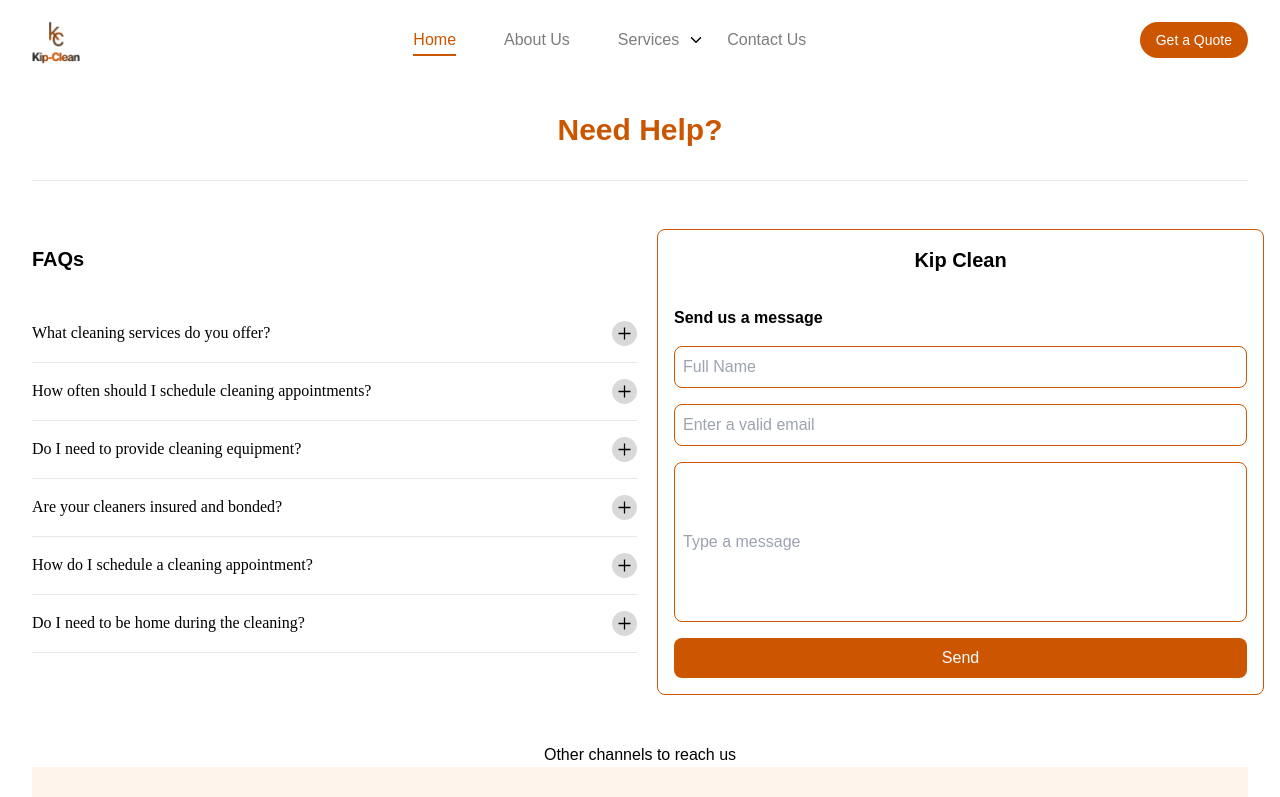
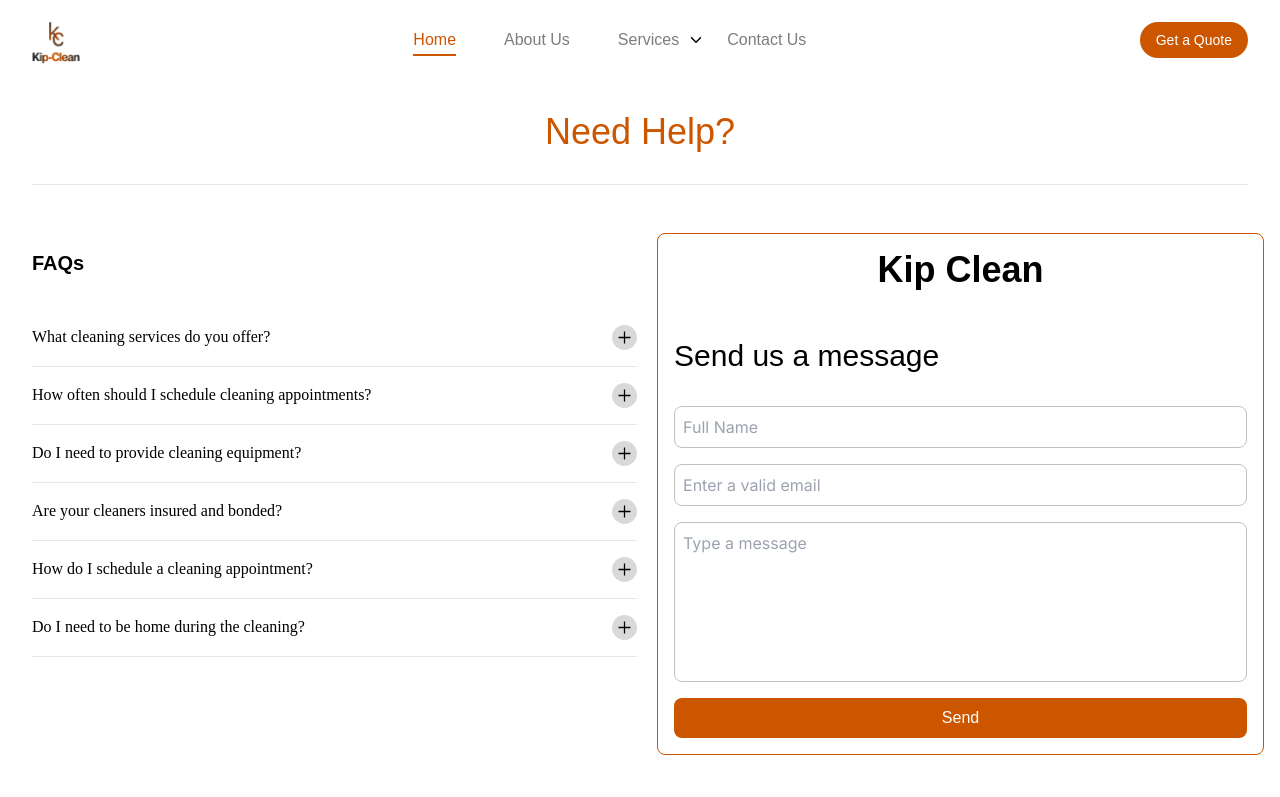
Before and after one commit to mosesfawole/kipclean-v1, a React (Vite) app: page /contact in a window 1280 px wide. Shown: the top 797 px of the page. Built offline with nearby package versions, Linux system fonts and the light colour scheme; a web font is replaced by a local one.

Commit message:
stlyes mod

```diff
--- a/src/components/ContactUs/ContactHeader.jsx
+++ b/src/components/ContactUs/ContactHeader.jsx
@@ -5,7 +5,7 @@ const ContactHeader = () => {
   return (
     <div className="">
       <div className="p-8 ">
-        <h1 className="pb-8 text-3xl font-bold text-center text-orange">
+        <h1 className="pb-8 text-3xl font-medium md:text-4xl text-center text-[#CC5500]">
           Need Help?
         </h1>
         <hr className="text-black bg-black" />
@@ -13,7 +13,7 @@ const ContactHeader = () => {
       {/*  */}
       <div className="flex flex-col h-full gap-8 md:flex-row md:gap-0">
         <div className="w-full px-8 py-8 pr-1 ">
-          <h1 className="text-xl font-semibold ">FAQs</h1>
+          <h1 className="text-xl font-bold ">FAQs</h1>
           <Faqs />
         </div>
         {/*  */}
--- a/src/components/ContactUs/Message.jsx
+++ b/src/components/ContactUs/Message.jsx
@@ -1,30 +1,30 @@
 const Message = () => {
   return (
     <>
-      <div className="w-full p-4 border rounded-lg border-orange">
+      <div className="w-full p-4 border-[1.5px] rounded-lg border-orange">
         <div className="text-center ">
-          <h1 className="pb-8 text-xl font-semibold">Kip Clean</h1>
+          <h1 className="mb-12 text-xl font-bold md:text-4xl">Kip Clean</h1>
         </div>
         {/* form */}
         <form action="" className="flex flex-col gap-4 ">
-          <p className="font-semibold ">Send us a message</p>
+          <p className="font-medium md:text-3xl mb-4 ">Send us a message</p>
           <input
             type="text"
             name="fullname"
             placeholder="Full Name"
-            className="w-full p-2 border rounded-lg border-orange"
+            className="outline-orange w-full p-2 border rounded-lg font-Inter font-normal border-orange md:border-[#C1C1C1]"
           />
           <input
             type="text"
             name="email"
             placeholder="Enter a valid email"
-            className="p-2 border rounded-lg border-orange"
+            className=" font-Inter  outline-orange p-2 border rounded-lg font-normal border-orange md:border-[#C1C1C1] "
           />
-          <input
+          <textarea
             type="text"
             name="message"
             placeholder="Type a message"
-            className="p-2 border rounded-lg border-orange h-[10rem] "
+            className="outline-orange p-2 border rounded-lg font-Inter  h-[10rem] border-orange md:border-[#C1C1C1] resize-none "
           />
           <button className="p-2 text-white rounded-lg bg-orange">Send</button>
         </form>
--- a/src/components/sevices/Search.jsx
+++ b/src/components/sevices/Search.jsx
@@ -1,14 +1,14 @@
-import { IoSearch } from 'react-icons/io5';
+import { IoSearch } from "react-icons/io5";
 const Search = () => {
   return (
-		<div className='my-10 px-4 md:px-16 w-full relative'>
+    <div className="my-10 px-4 md:px-16 w-full relative">
       <input
-				type='text'
-				name='search'
-				placeholder='Search location service... '
-				className=' bg-secondary border-none outline-none w-full p-4 rounded-xl text-black placeholder:text-black relative'
+        type="text"
+        name="search"
+        placeholder="Search location service... "
+        className=" bg-secondary border-none outline-none w-full p-4 rounded-xl text-black font-normal md:text-xl placeholder:text-black relative"
       />
-			<div className=' absolute bottom-[45%] right-[10%]'>
+      <div className=" absolute bottom-[45%] right-[10%]">
         <IoSearch />
       </div>
     </div>
--- a/src/index.css
+++ b/src/index.css
@@ -47,7 +47,10 @@ body {
 
   font-family: "Neue Montreal", sans-serif;
 }
-
+input,
+textarea {
+  font-weight: 400;
+}
 .logo {
   position: relative;
 }
```
Also changed, not shown: src/components/sevices/Tabs.jsx (+68 -60 lines). Lines whose indentation alone changed are shown as unchanged.
